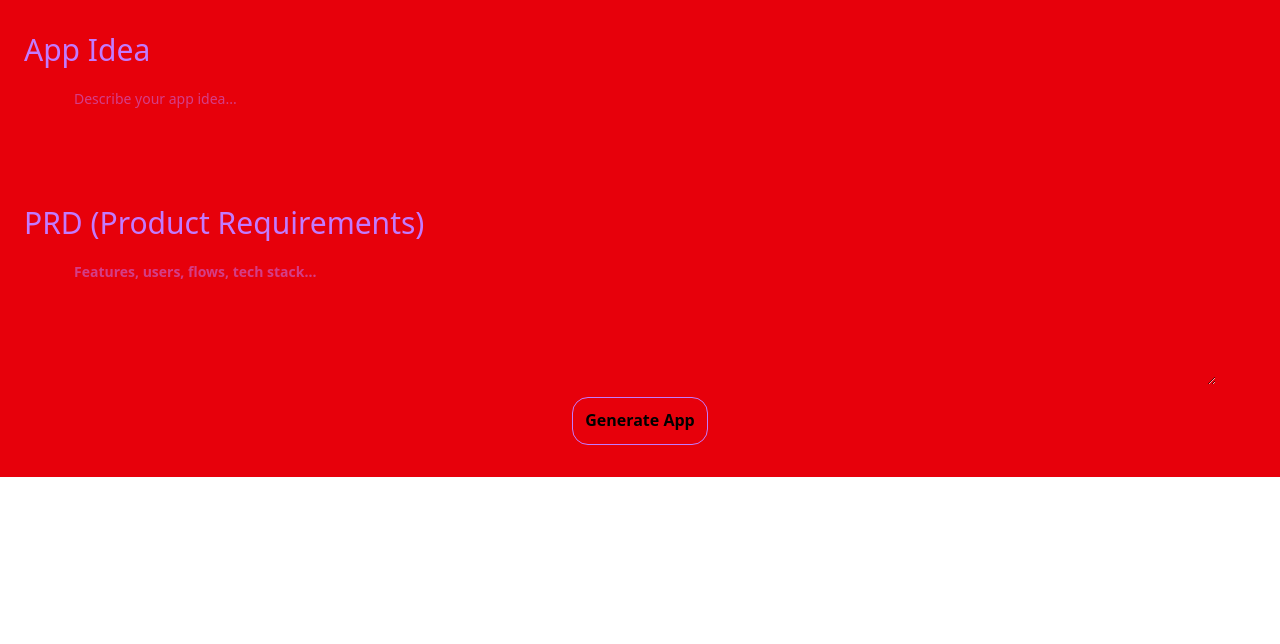
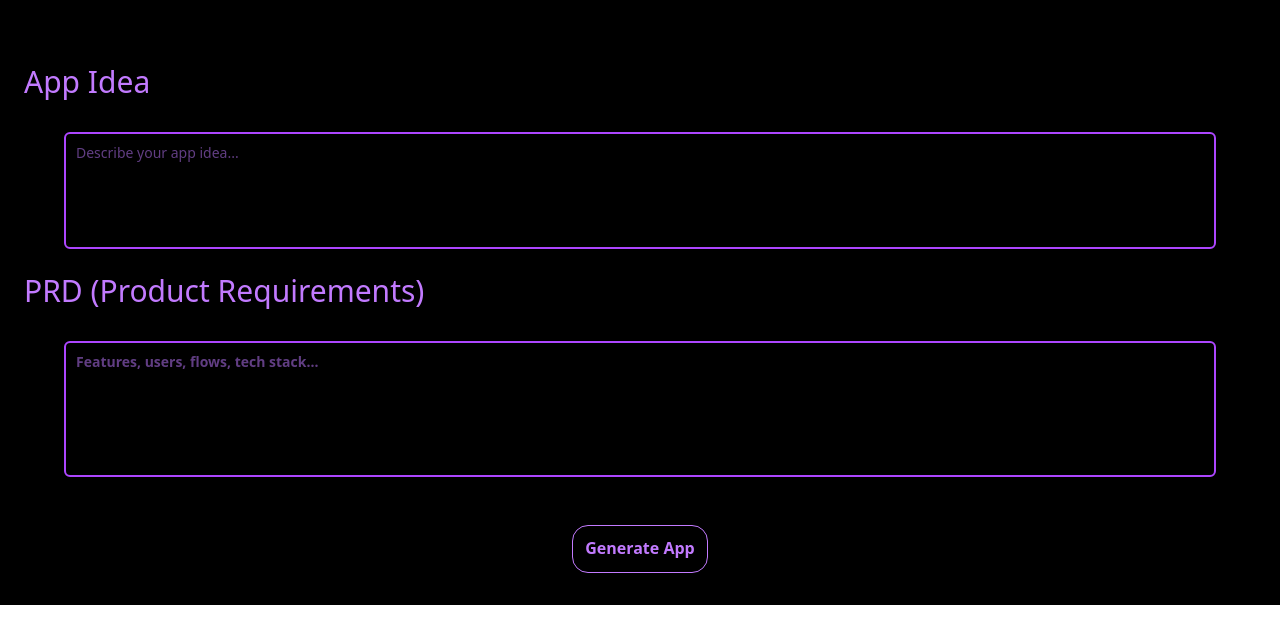
Before and after one commit to Developerfiyin/Ideally, a React (Vite) app: page /dash in a window 1280 px wide. Shown: the top 644 px of the page. Built offline with nearby package versions, Linux system fonts and the light colour scheme.

Commit message:
Updated dash.jsx

```diff
--- a/src/Components/Dash.jsx
+++ b/src/Components/Dash.jsx
@@ -2,10 +2,12 @@ import React from "react";
 
 const Dash = ({ idea, prd, setIdea, setPrd, onGenerate, loading }) => {
   return (
-    <div style={styles.card} className="bg-red-600 py-8  px-6">
-      <label className="text-3xl font-medium text-purple-400">App Idea</label>
+    <div style={styles.card} className="bg-black  py-8 px-6 grid">
+      <label className="text-3xl font-medium mt-8 text-purple-400">
+        App Idea
+      </label>
       <textarea
-        className="resize-none border-none outline-purple-400 mx-10 text-purple-400 text-2xl"
+        className="resize-none border-2  rounded-md mt-5 border-purple-500 outline-purple-400 mx-10 text-purple-400 text-2xl "
         value={idea}
         onChange={(e) => setIdea(e.target.value)}
         placeholder="Describe your app idea..."
@@ -13,11 +15,11 @@ const Dash = ({ idea, prd, setIdea, setPrd, onGenerate, loading }) => {
         style={styles.textarea}
       />
 
-      <label className="text-3xl font-medium text-purple-400  ">
+      <label className="text-3xl mt-3 font-medium text-purple-400  ">
         PRD (Product Requirements)
       </label>
       <textarea
-        className="border-none outline-purple-400 mx-10 font-semibold text-2xl  text-purple-400  "
+        className="border-2 mt-5 resize-none rounded-md border-purple-500  outline-purple-400 mx-10 font-semibold text-2xl  text-purple-400  "
         value={prd}
         onChange={(e) => setPrd(e.target.value)}
         placeholder="Features, users, flows, tech stack..."
@@ -26,7 +28,7 @@ const Dash = ({ idea, prd, setIdea, setPrd, onGenerate, loading }) => {
       />
 
       <button
-        className="border border-purple-400 mx-auto rounded-2xl font-semibold text-2xl hover:text-black "
+        className="border border-purple-400 text-purple-400 mt-9 hover:bg-purple-500 mx-auto rounded-2xl font-semibold text-2xl hover:text-black "
         onClick={onGenerate}
         disabled={loading}
         style={styles.button}
```
